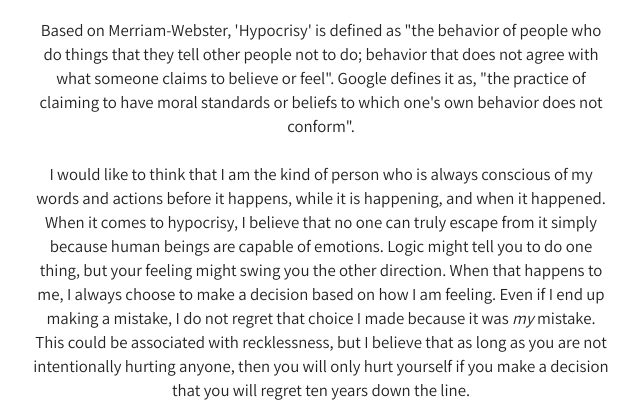
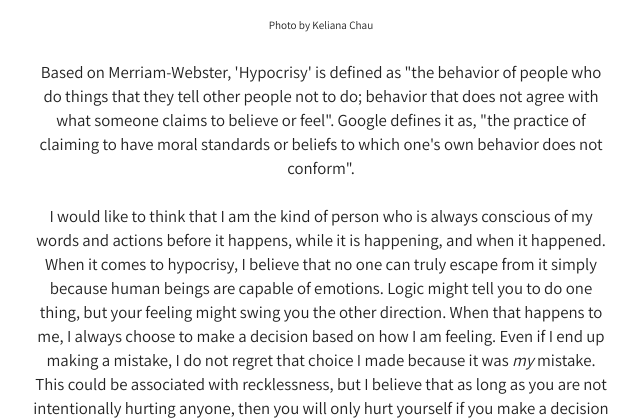
Before and after one commit to Chime92/kelichau.github.io, a PHP site: page /script-hypocrisy.html in a window 1280 px wide. Shown: the part 724-1144 px from the top of the page, without its empty margins (319-959 px from the left). Run offline with PHP 8.4, Linux system fonts and the light colour scheme; some libraries are stand-ins or nearby versions.

Commit message:
Added photo caption

```diff
--- a/assets/css/index.css
+++ b/assets/css/index.css
@@ -519,3 +519,10 @@ ul.blog-post.columns-2 li {
   text-align: center;
   text-transform: uppercase;
 }
+
+.photo-caption{
+  font-size: 80%;
+  color: #222222;
+  font-family: Assistant, sans-serif, arial;
+  text-align: center;
+}
--- a/script-hypocrisy.html
+++ b/script-hypocrisy.html
@@ -43,6 +43,7 @@
               <div class="photo">
                 <img src="https://c1.staticflickr.com/6/5527/30352159480_7a31e382c1_z.jpg" width="600" height="400">
               </div>
+                <h2 class="photo-caption">Photo by Keliana Chau</h2>
                     <br/>
                   <div class="blog-content">
                     Based on Merriam-Webster, 'Hypocrisy' is defined as "the behavior of people who do things that they
```
